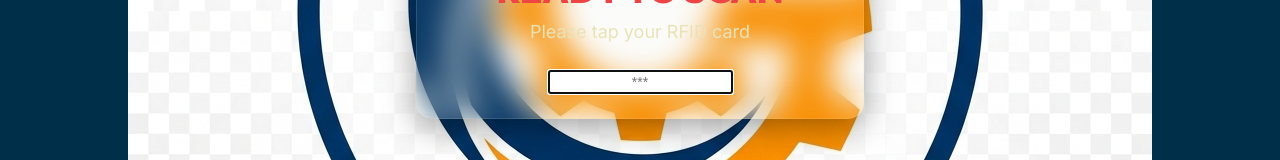
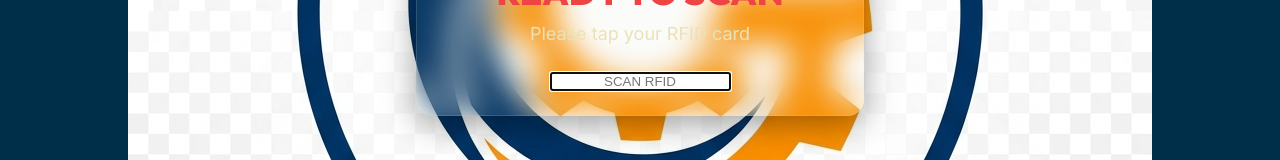
Before and after one commit to 360degreeph/RFID-Attendance-001, a React (Vite) app: page / in a window 1280 px wide. Shown: the part 326-486 px from the top of the page. Built offline with nearby package versions, Linux system fonts and the light colour scheme; no server answers.

Commit message:
Fix RFID scanning logic (debounce, trim, inputMode)

```diff
--- a/src/pages/Client.jsx
+++ b/src/pages/Client.jsx
@@ -178,14 +178,20 @@ const Client = () => {
     // Clock timer
     const timer = setInterval(() => setCurrentTime(new Date()), 1000);
 
-    // Keep input focused at all times
-    const focusInterval = setInterval(() => {
+    // Keep input focused if user clicks anywhere
+    const handleGlobalClick = () => {
       if (inputRef.current) inputRef.current.focus();
-    }, 100);
+    };
+    document.addEventListener('click', handleGlobalClick);
+    document.addEventListener('touchstart', handleGlobalClick);
+
+    // Initial focus
+    setTimeout(() => { if (inputRef.current) inputRef.current.focus(); }, 500);
 
     return () => {
       clearInterval(timer);
-      clearInterval(focusInterval);
+      document.removeEventListener('click', handleGlobalClick);
+      document.removeEventListener('touchstart', handleGlobalClick);
     };
   }, []);
 
@@ -209,10 +215,11 @@ const Client = () => {
   };
 
   const handleScan = async (e) => {
-    e.preventDefault();
+    if (e && e.preventDefault) e.preventDefault();
     if (!scanValue) return;
 
-    const foundStudent = students.find(s => s.rfid === scanValue);
+    const cleanScan = scanValue.trim();
+    const foundStudent = students.find(s => String(s.rfid).trim() === cleanScan);
 
     if (foundStudent) {
       setStudent(foundStudent);
@@ -372,8 +379,11 @@ const Client = () => {
               type="text"
               value={scanValue}
               onChange={(e) => setScanValue(e.target.value)}
-              placeholder="***"
-              className="w-28 bg-transparent border-b border-white/5 text-white/20 text-center px-4 py-1 text-sm focus:outline-none focus:border-primary/20 transition-all placeholder:text-white/10 tracking-[0.5em]"
+              onBlur={(e) => setTimeout(() => e.target.focus(), 10)}
+              placeholder="SCAN RFID"
+              inputMode="none"
+              autoComplete="off"
+              className="w-48 bg-transparent border-b-2 border-white/20 text-white text-center px-4 py-2 text-xl focus:outline-none focus:border-primary transition-all placeholder:text-white/20 tracking-[0.2em] font-black"
               autoFocus
             />
           </form>
```
